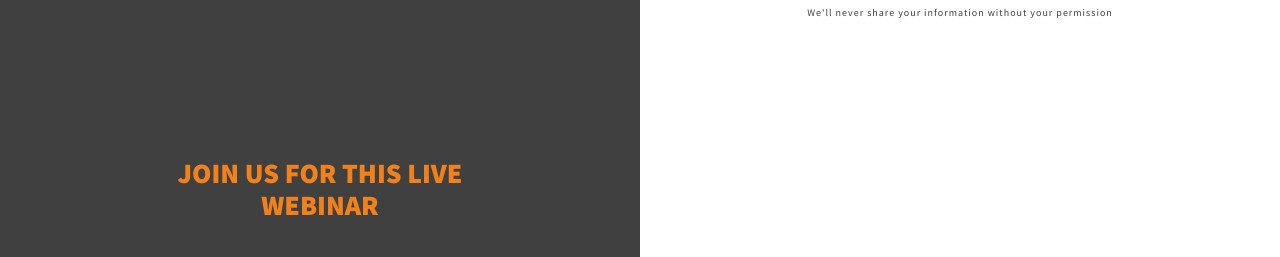
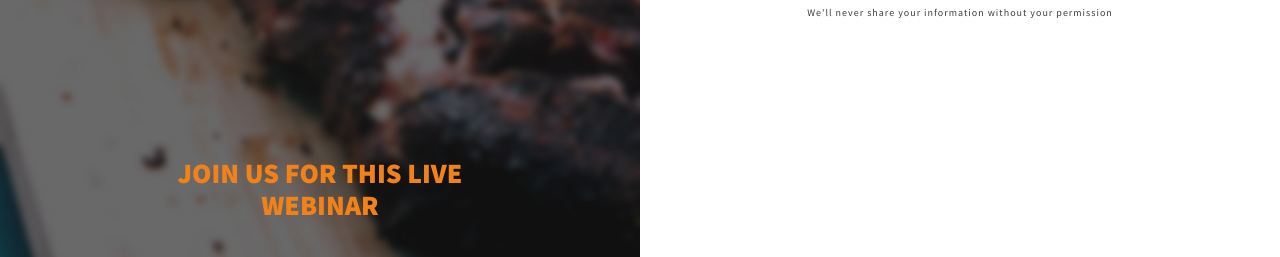
Before and after one commit to chrisdwight/bbqpage, a plain HTML site: page index.html in a window 1280 px wide. Shown: the part 543-800 px from the top of the page. Drawn offline with nearby package versions, Linux system fonts and the light colour scheme.

Commit message:
Update styles.css

```diff
--- a/styles.css
+++ b/styles.css
@@ -65,7 +65,7 @@ strong { font-weight: 900; }
    ================= */
 
 .intro {
-    background-image: url(images/dark-ribs.jpg);
+    background-image: url(dark-ribs.jpg);
     background-size: cover;
     background-color: #404040;
     background-position: center;
```
